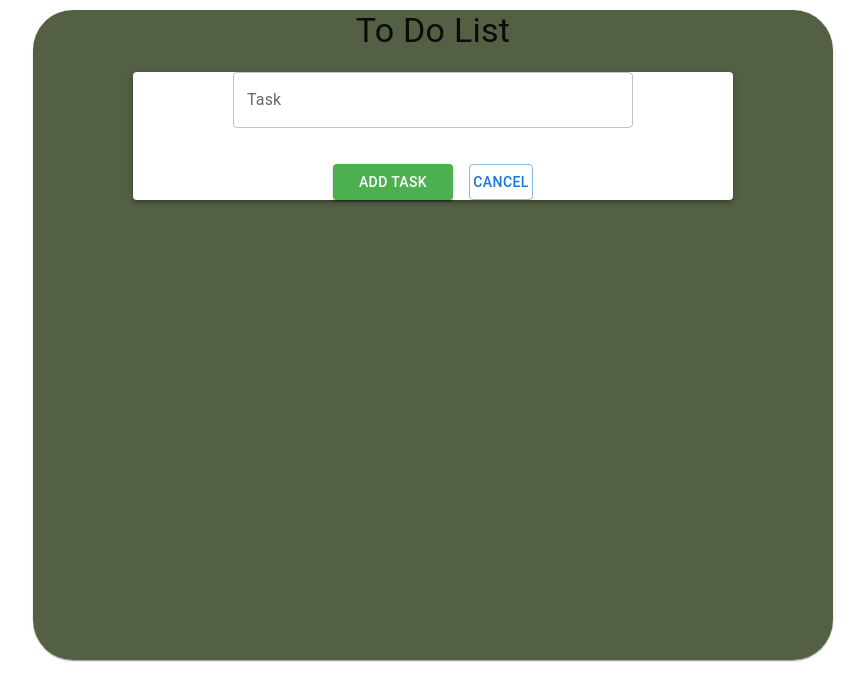
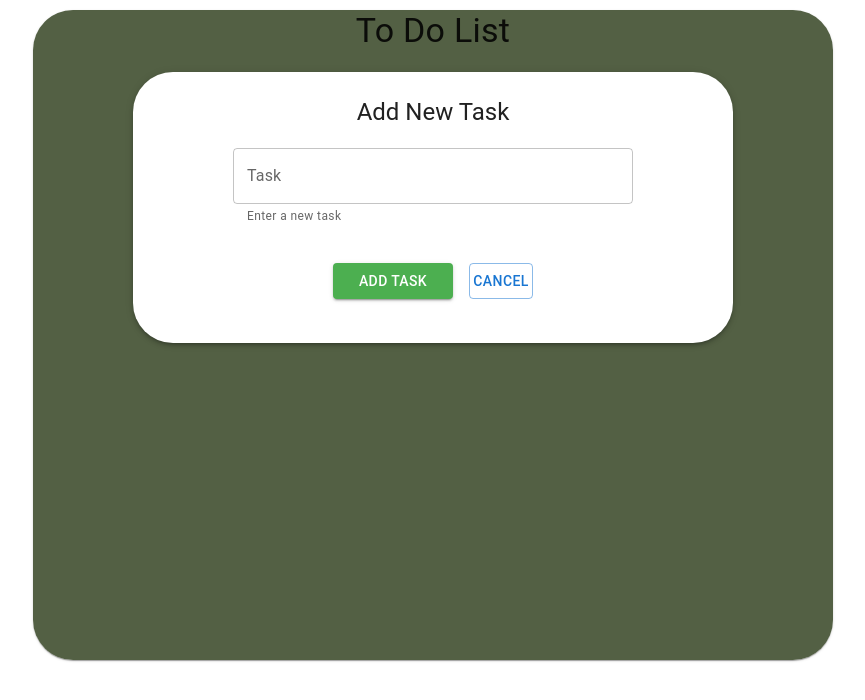
Before and after one commit to jabez-abija2399/To-Do-App, a React (Create React App) app: page /add in a window 1280 px wide. Shown: the top 700 px of the page, without its empty margins (207-1072 px from the left). Built offline with nearby package versions, Linux system fonts and the light colour scheme.

Commit message:
feat: enhance AddTaskForm styling with border radius and padding, and add helper text for task input

```diff
--- a/src/components/form.jsx
+++ b/src/components/form.jsx
@@ -26,11 +26,13 @@ const AddTaskForm = ({ tasks, setTasks }) => {
         maxWidth: 600,
         margin: "20px auto",
         boxShadow: 3,
+        borderRadius: 10,
+        padding: 3,
       }}
     >
-      {/* <Typography variant="h5" align="center" gutterBottom>
+      <Typography variant="h5" align="center" gutterBottom>
         Add New Task
-      </Typography> */}
+      </Typography>
 
       <form onSubmit={handleSubmit}>
         <Box sx={{ display: "flex", maxWidth: 400, margin: "20px auto" }}>
@@ -38,9 +40,11 @@ const AddTaskForm = ({ tasks, setTasks }) => {
             label="Task"
             variant="outlined"
             fullWidth
+            helperText="Enter a new task"
             value={task}
             onChange={handleInputChange}
-            sx={{ marginBottom: 2 }}
+            sx={{ marginBottom: 2}}
+
           />
         </Box>
 
```
